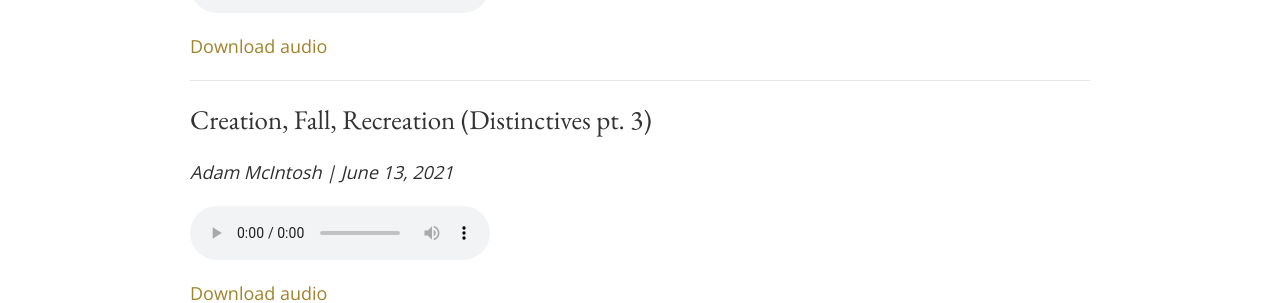
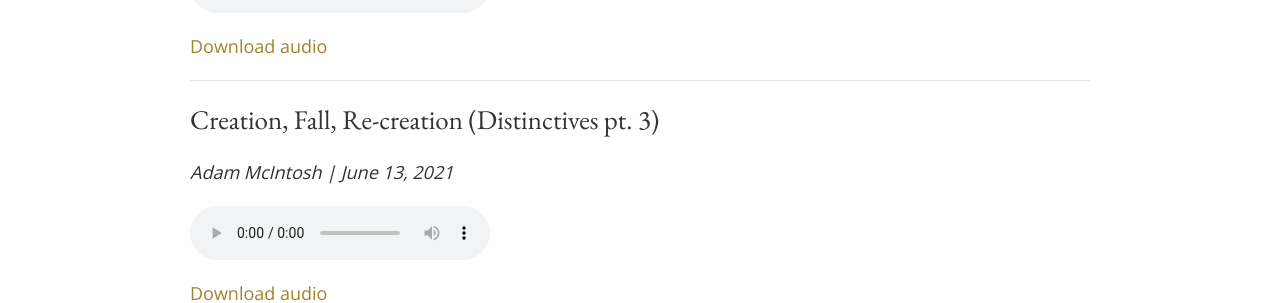
Before and after one commit to SaintDavidsChurch/website, a Jekyll site: the page built from sermons.html, in a window 1280 px wide and 900 px high, scrolled down 482 px. Shown: the part 158-461 px from the top of the window. Built offline with Jekyll 4.4.1, drawn with Linux system fonts in a browser that asks for light colours.

Commit message:
Updated by InferCMS

```diff
--- a/_data/sermons.yml
+++ b/_data/sermons.yml
@@ -138,7 +138,7 @@
   date: '2021-06-06'
   preacher: Adam McIntosh
   audio_file: https://saintdavids.church/assets/sermons/2021/June/Adam-McIntosh_June6-2021_Distinctives2.mp3
-- title: Creation, Fall, Recreation (Distinctives pt. 3)
+- title: Creation, Fall, Re-creation (Distinctives pt. 3)
   date: '2021-06-13'
   preacher: Adam McIntosh
   audio_file: https://saintdavids.church/assets/sermons/2021/June/Adam-McIntosh_June13-2021_Distinctives3.mp3
```
